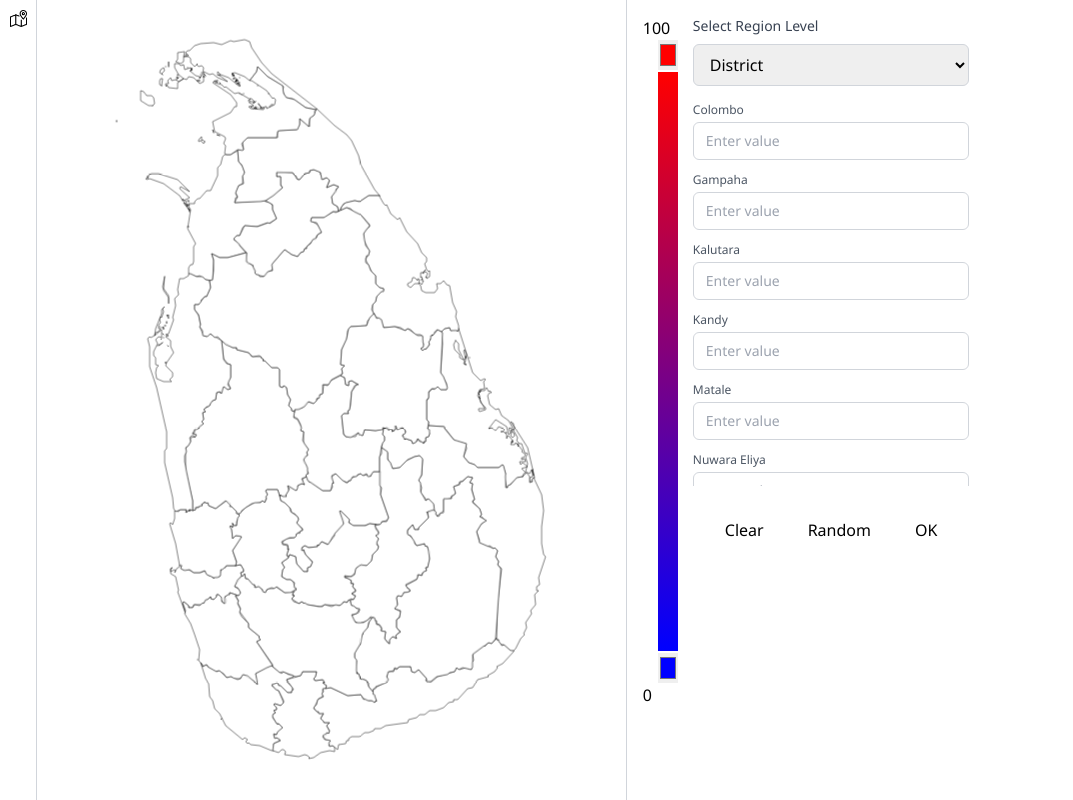
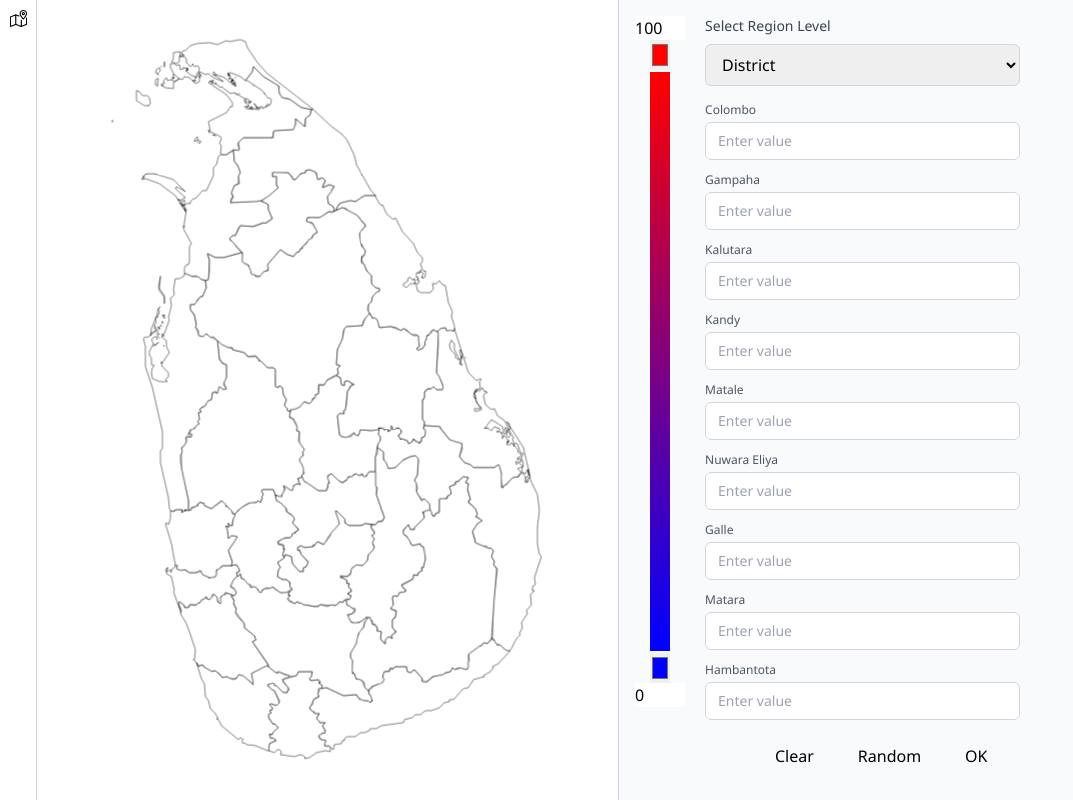
Before and after one commit to Dhammika-Mahendra/slgeogrid, a React (Vite) app: page / in a window 1280 px wide. Shown: the whole page, without its empty margins (0-1073 px from the left). Built offline with nearby package versions, Linux system fonts and the light colour scheme.

Commit message:
clearing data with alert box confirmation

```diff
--- a/src/components/UI/Drawer/ColorScale.jsx
+++ b/src/components/UI/Drawer/ColorScale.jsx
@@ -18,7 +18,7 @@ export default function ColorScale() {
     }
 
     return (
-        <div style={{ height: '90%', display: 'flex', flexDirection: 'column' , justifyContent: 'center', alignItems: 'center' }}>
+        <div style={{ height: '90%', marginRight:'20px', display: 'flex', flexDirection: 'column' , justifyContent: 'center', alignItems: 'center' }}>
 
             {/* Max value */}
             <input
--- a/src/components/UI/Drawer/DataForm.jsx
+++ b/src/components/UI/Drawer/DataForm.jsx
@@ -49,7 +49,15 @@ export default function DataForm() {
    const handleClear = () => {
     setIsVisible(true)
     setMsg("Are you sure you want to clear all data?")
-    setFunctionExec(()=>()=>console.log("Confirmed clear"))
+    setFunctionExec(()=>()=>
+      setRegionData(prevRegionData => ({
+       ...prevRegionData,
+       [regionLevel]: prevRegionData[regionLevel].map(region => ({
+         ...region,
+         value: 0
+       }))
+     }))
+    )
    }
 
    const handleRandom = () => {
@@ -59,7 +67,7 @@ export default function DataForm() {
    }
 
   return (
-    <div>
+    <div className="w-[50%] h-full flex flex-col">
 
     { /* Region level selction dropdown*/}
       <div className="mb-4">
@@ -83,8 +91,7 @@ export default function DataForm() {
 
 
       {/* Region data input fields */}
-      <div className="mb-4">
-        <div className="space-y-3 max-h-96 overflow-y-auto">
+      <div className="space-y-3 flex-grow overflow-y-auto">
         {regionData[regionLevel]?.map((region, index) => (
           <div key={region.name} className="flex flex-col">
             <label
@@ -104,7 +111,7 @@ export default function DataForm() {
           </div>
         ))}
       </div>
-      </div>
+
 
       {/* Button Panel */}
       <div className="p-4 flex-shrink-0">
--- a/src/components/UI/Drawer/Drawer.jsx
+++ b/src/components/UI/Drawer/Drawer.jsx
@@ -4,20 +4,9 @@ import ColorScale from './ColorScale'
 
 export default function Drawer() {
   return (
-    <div className="w-full">
-    <div
-      className='w-full h-full bg-white border-l border-gray-300 shadow-lg flex flex-col'
-    >
-
-        {/* Drawer Content */}
-        <div className="p-4 flex-1 flex overflow-hidden">
-          <ColorScale></ColorScale>
-          <DataForm></DataForm>
-        </div>
-
-
-    </div>
-
-    </div>
+      <div className="w-full h-screen bg-gray-50 border-l border-gray-300 shadow-lg p-4 flex overflow-hidden">
+        <ColorScale></ColorScale>
+        <DataForm></DataForm>
+      </div>
   )
 }
--- a/src/components/UI/common/AlertBox.jsx
+++ b/src/components/UI/common/AlertBox.jsx
@@ -4,6 +4,16 @@ export default function AlertBox({isVisible, setIsVisible,msg,functionExec}) {
 
     const showAlert = () => setIsVisible(true)
     const hideAlert = () => setIsVisible(false)
+
+    const handleYesClick = async () => {
+        try {
+            await Promise.resolve(functionExec())
+        } catch (error) {
+            console.error('Error executing function:', error)
+        } finally {
+            hideAlert()
+        }
+    }
 
     return (
         <>
@@ -40,7 +50,7 @@ export default function AlertBox({isVisible, setIsVisible,msg,functionExec}) {
                     >
                         <p>{msg}</p>
                         <div>
-                            <button className="btn btn-sm btn-warning px-4" onClick={functionExec}>Yes</button>
+                            <button className="btn btn-sm btn-warning px-4" onClick={handleYesClick}>Yes</button>
                             <button className="btn btn-sm btn-soft px-4" onClick={hideAlert}>No</button>
                         </div>
                     </div>
```
Lines whose indentation alone changed are shown as unchanged.
